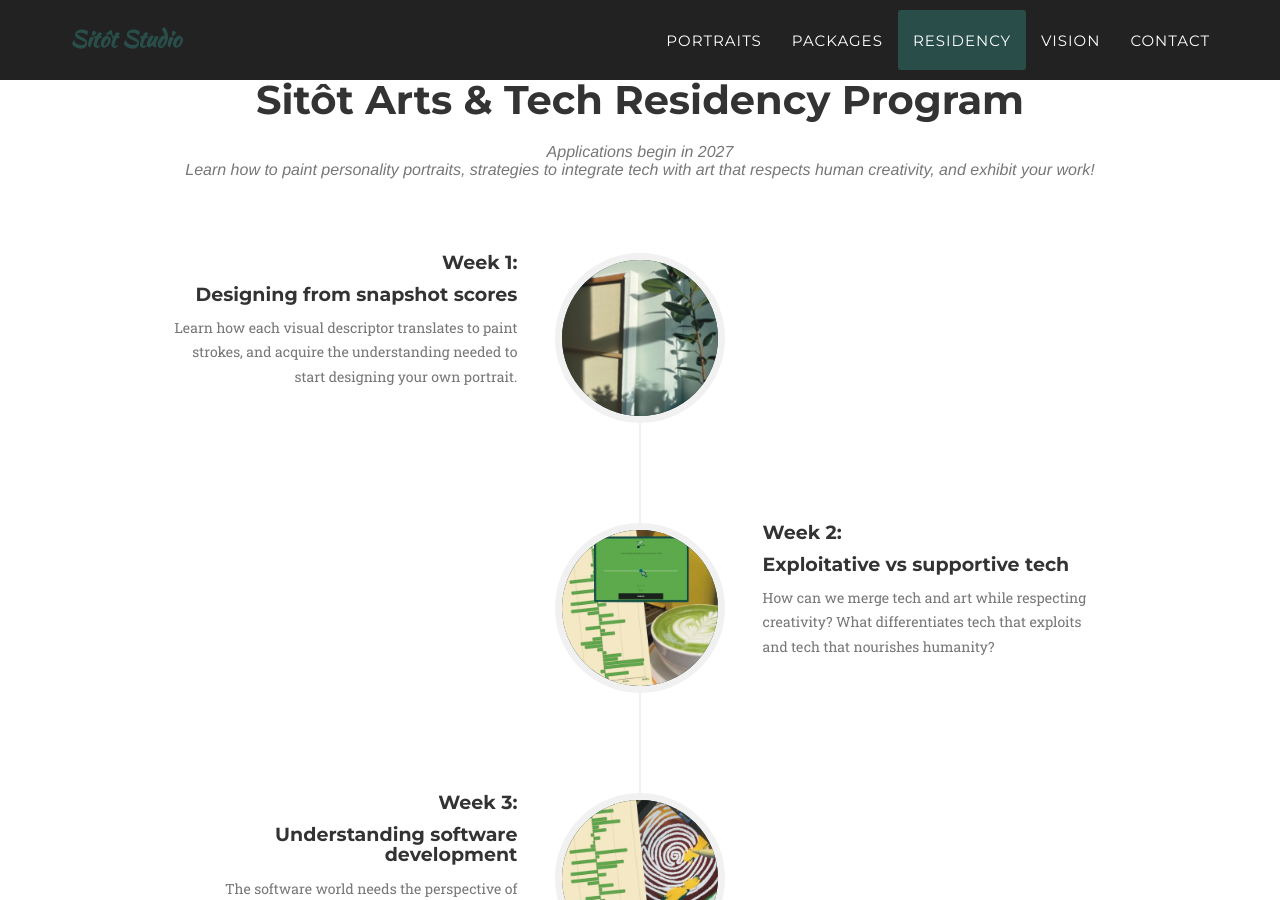
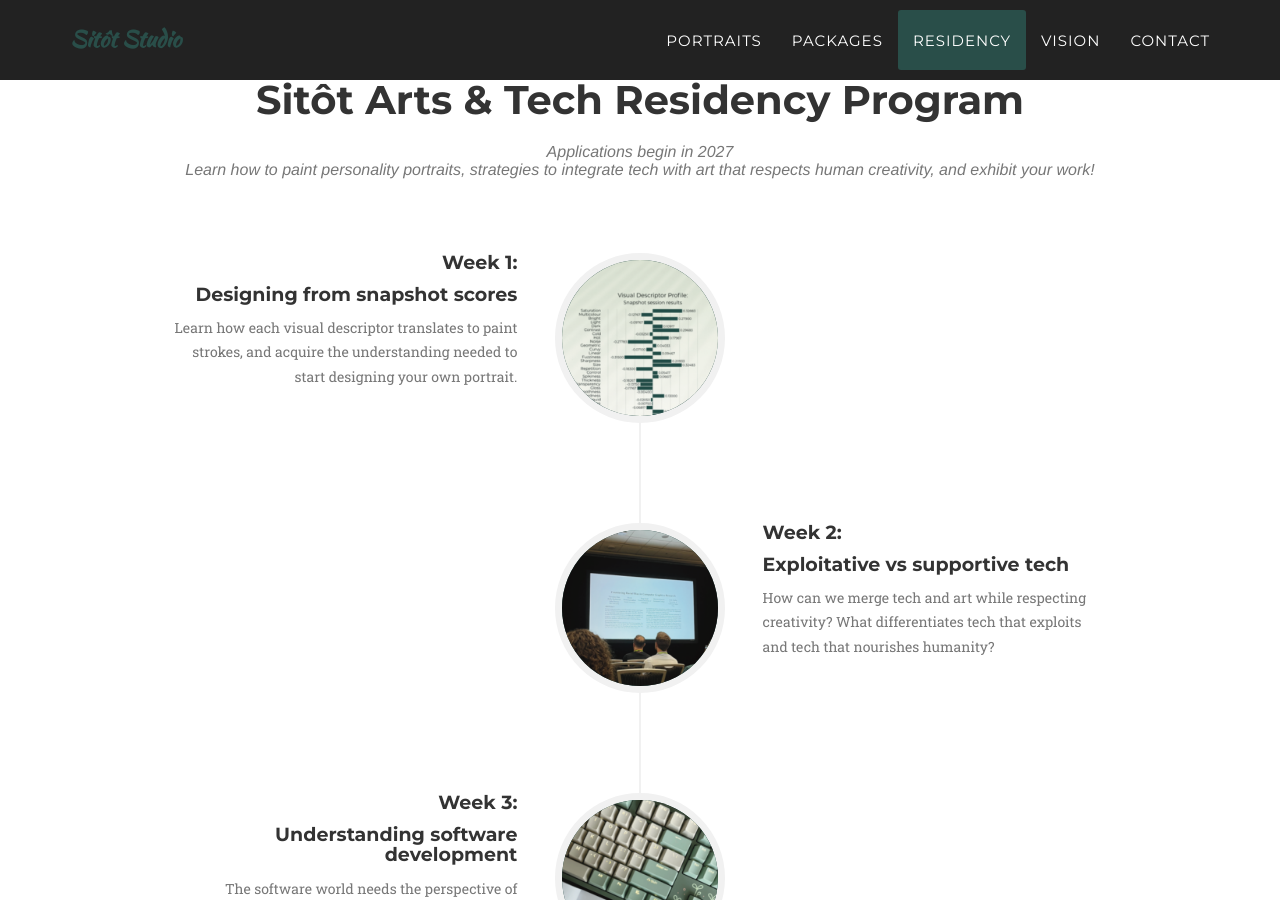
Before and after one commit to sitotstudio/sitotstudio.github.io, a Jekyll site: the page built from index.html, in a window 1280 px wide and 900 px high, scrolled down 3070 px. Built offline with Jekyll 4.4.1, drawn with Linux system fonts in a browser that asks for light colours; some web fonts are replaced.

Commit message:
Update timeline pictures + comment out clients.html

```diff
--- a/_includes/clients.html
+++ b/_includes/clients.html
@@ -1,7 +1,7 @@
 <!-- Clients Aside -->
-    <aside class="clients">
+    <!-- aside class="clients">
         <div class="container">
-            <!-- div class="row">
+            <div class="row">
                 <div class="col-md-3 col-sm-6">
                         <img src="img/logos/book.jpg" class="img-responsive img-centered" alt="">
                 </div>
@@ -14,6 +14,6 @@
                 <div class="col-md-3 col-sm-6">
                         <img src="img/logos/portrait.jpg" class="img-responsive img-centered" alt="">
                 </div>
-            </div -->
+            </div>
         </div>
-    </aside>
+    </aside -->
```
Also changed, not shown: img/about/1.jpg, img/about/2.jpg, img/about/3.jpg, img/about/4.jpg, img/about/5.jpg.
